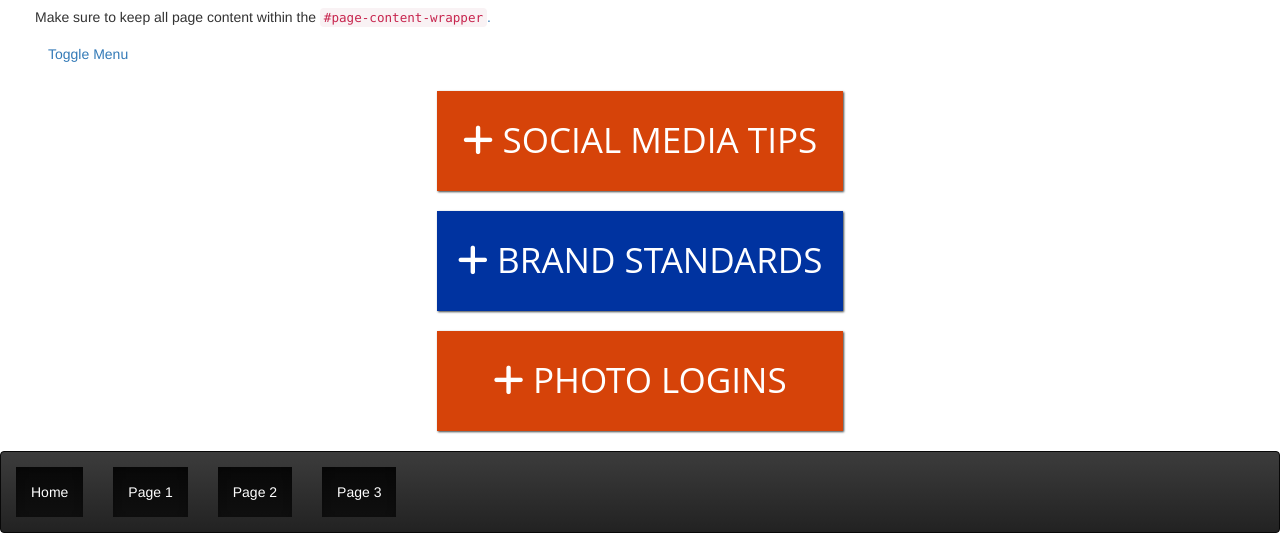
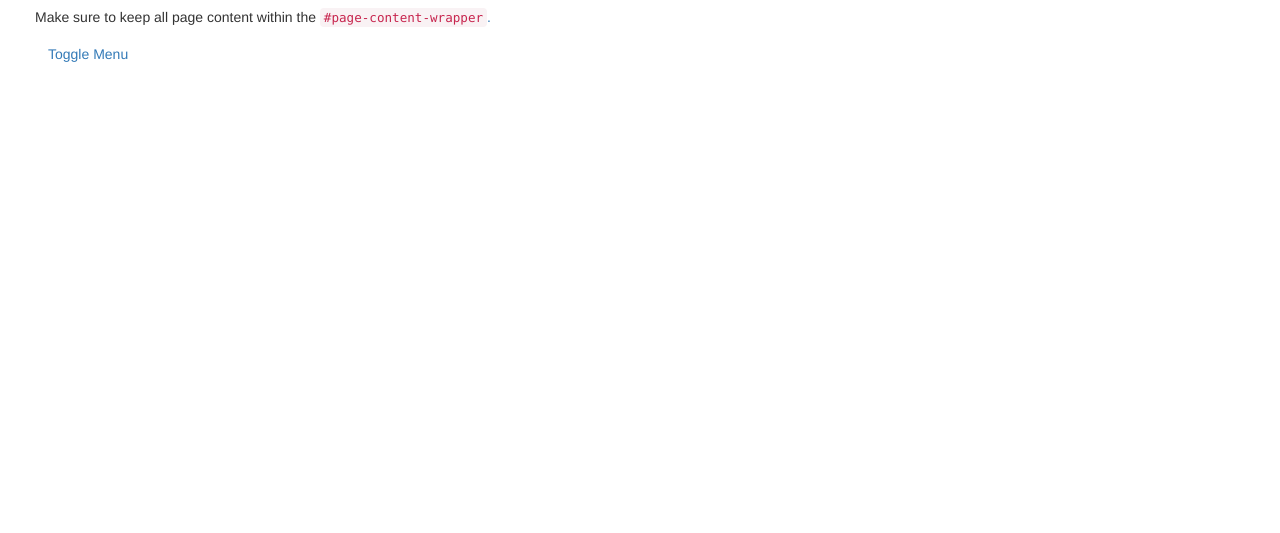
Before and after one commit to TaylorCampbell/The-Extra-Extra-Most-Best-Website, a website: page index.html in a window 1280 px wide. Shown: the part 533-1066 px from the top of the page. After the commit the page ends 800 px from the top, so only its background shows below. Drawn offline with nearby package versions, Linux system fonts and the light colour scheme.

Commit message:
Removed old nav

```diff
--- a/index.html
+++ b/index.html
@@ -136,44 +136,6 @@
         </div>
 
 
-    <div class="row">
-        <div class="col-md-4"></div>
-        <div class="col-md-4">
-            <button id="orange"  class="btn btn-block btn-lg"><i class="fa fa-plus" aria-hidden="true"></i> SOCIAL MEDIA TIPS</button>
-        </div>
-        <div class="col-md-4"></div>
-    </div>
-
-    <div class="row">
-        <div class="col-md-4"></div>
-        <div class="col-md-4">
-            <button id="blue"  class="btn btn-block btn-lg"><i class="fa fa-plus" aria-hidden="true"></i> BRAND STANDARDS</button>
-        </div>
-        <div class="col-md-4"></div>
-    </div>
-
-    <div class="row">
-        <div class="col-md-4"></div>
-        <div class="col-md-4">
-            <button id="orange"  class="btn btn-block btn-lg"><i class="fa fa-plus" aria-hidden="true"></i> PHOTO LOGINS</button>
-        </div>
-        <div class="col-md-4"></div>
-    </div>
-
-        <!-- /#page-content-wrapper -->
-<div>
-  <nav class="navbar navbar-inverse">
-    <ul class="nav navbar-nav mx-auto" style="float: between right and left">
-      <li class="active nav-item navbar-text mx-auto"><a href="#">Home</a></li>
-      <li class="active nav-item navbar-text mx-auto"><a href="#">Page 1</a></li>
-      <li class="active nav-item navbar-text mx-auto"><a href="#">Page 2</a></li>
-      <li class="active nav-item navbar-text mx-auto"><a href="#">Page 3</a></li>
-    </ul>
-</nav>
-</div>
-
-
-
 
     <!-- /#wrapper -->
 
```
